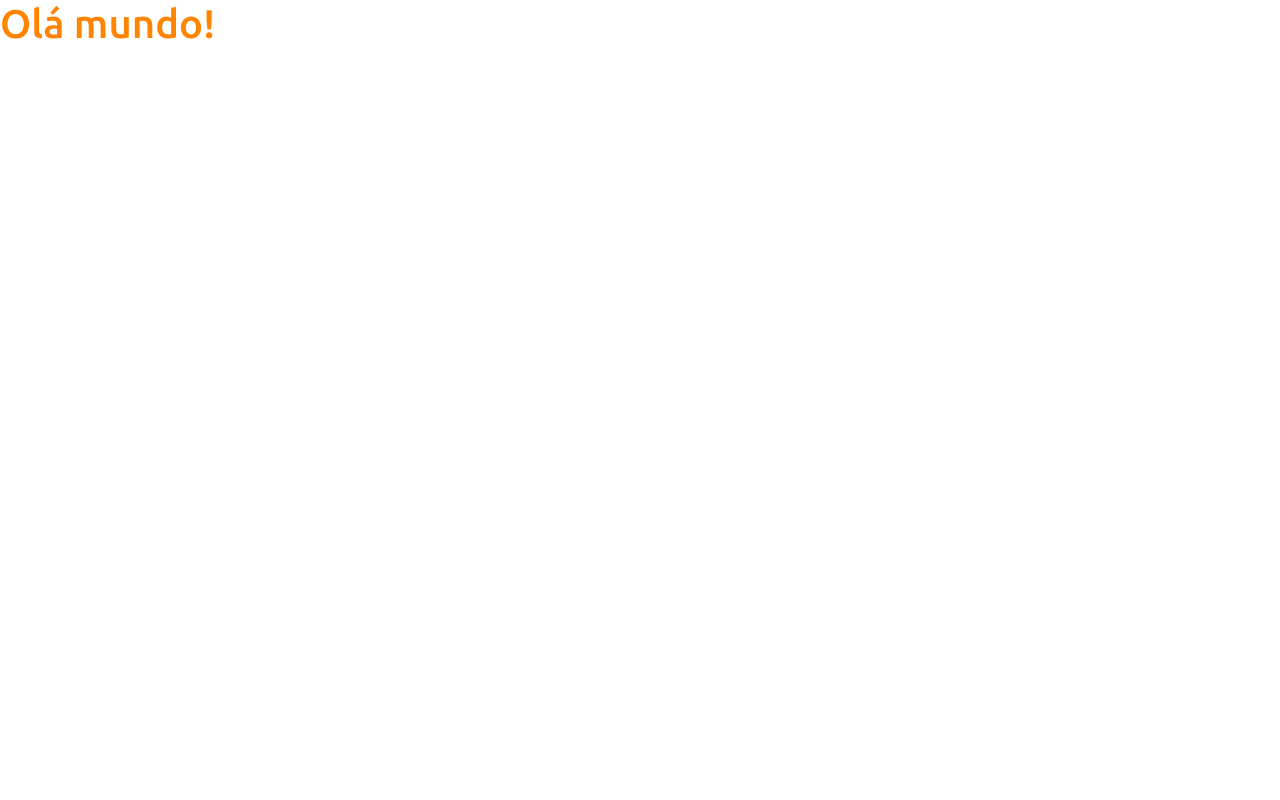
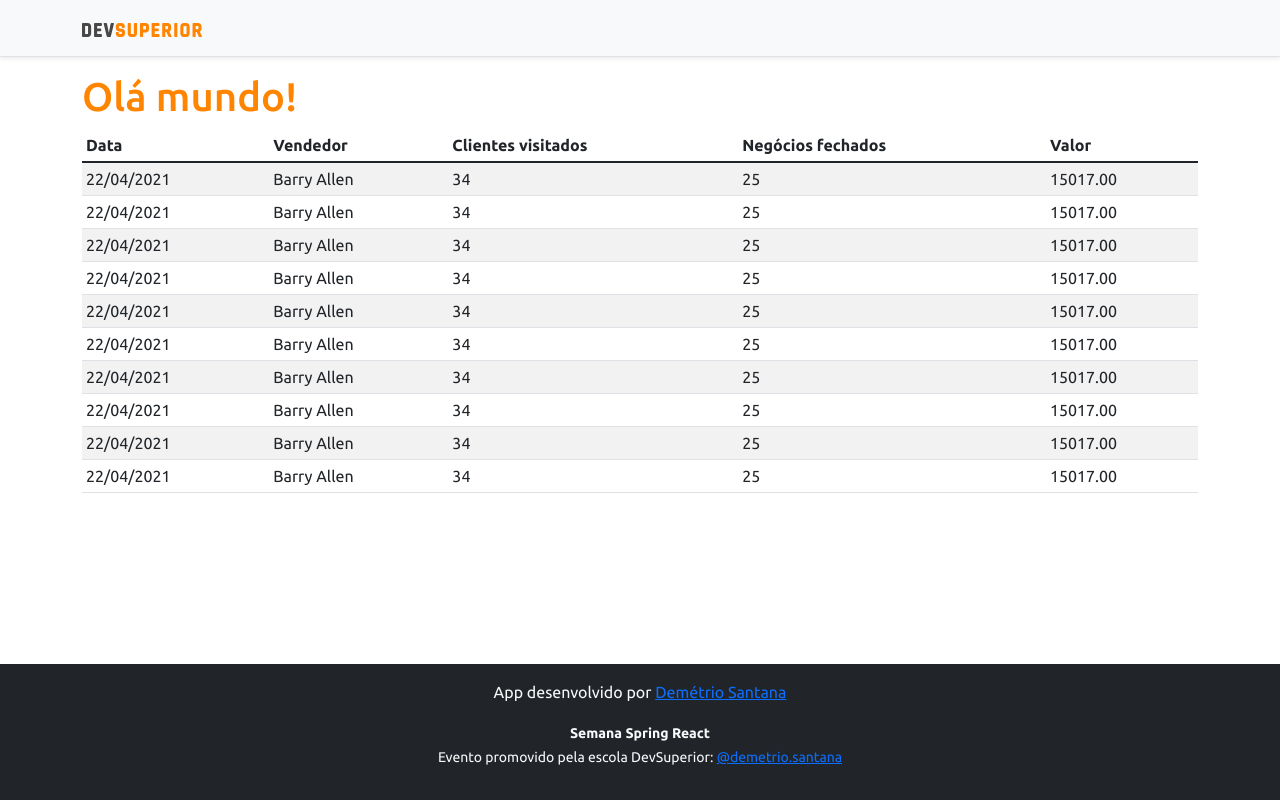
Before and after one commit to DemetrioSantana/projeto-react-spring-para-estudo, a React (Create React App) app in the folder frontend/: page / in a window 1280 px wide. Built offline with nearby package versions, Linux system fonts and the light colour scheme.

Commit message:
Adicionando os navbar, footer e datatable com dados estáticos

```diff
--- a/frontend/src/App.tsx
+++ b/frontend/src/App.tsx
@@ -1,10 +1,18 @@
+import DataTable from "components/DataTable";
+import Footer from "components/Footer";
+import NavBar from "components/NavBar";
 
 
 function App() {
   return (
-    <div>
+      <>
+      <NavBar />
+    <div className="container">
       <h1 className="text-primary">Olá mundo!</h1>
+      <DataTable />
     </div>
+      <Footer />
+    </>
   );
 }
 
--- /dev/null
+++ b/frontend/src/components/DataTable/index.tsx
@@ -0,0 +1,92 @@
+
+const DataTable = () => {
+    return (
+        <div className="table-responsive">
+        <table className="table table-striped table-sm">
+            <thead>
+                <tr>
+                    <th>Data</th>
+                    <th>Vendedor</th>
+                    <th>Clientes visitados</th>
+                    <th>Negócios fechados</th>
+                    <th>Valor</th>
+                </tr>
+            </thead>
+            <tbody>
+                <tr>
+                    <td>22/04/2021</td>
+                    <td>Barry Allen</td>
+                    <td>34</td>
+                    <td>25</td>
+                    <td>15017.00</td>
+                </tr>
+                <tr>
+                    <td>22/04/2021</td>
+                    <td>Barry Allen</td>
+                    <td>34</td>
+                    <td>25</td>
+                    <td>15017.00</td>
+                </tr>
+                <tr>
+                    <td>22/04/2021</td>
+                    <td>Barry Allen</td>
+                    <td>34</td>
+                    <td>25</td>
+                    <td>15017.00</td>
+                </tr>
+                <tr>
+                    <td>22/04/2021</td>
+                    <td>Barry Allen</td>
+                    <td>34</td>
+                    <td>25</td>
+                    <td>15017.00</td>
+                </tr>
+                <tr>
+                    <td>22/04/2021</td>
+                    <td>Barry Allen</td>
+                    <td>34</td>
+                    <td>25</td>
+                    <td>15017.00</td>
+                </tr>
+                <tr>
+                    <td>22/04/2021</td>
+                    <td>Barry Allen</td>
+                    <td>34</td>
+                    <td>25</td>
+                    <td>15017.00</td>
+                </tr>
+                <tr>
+                    <td>22/04/2021</td>
+                    <td>Barry Allen</td>
+                    <td>34</td>
+                    <td>25</td>
+                    <td>15017.00</td>
+                </tr>
+                <tr>
+                    <td>22/04/2021</td>
+                    <td>Barry Allen</td>
+                    <td>34</td>
+                    <td>25</td>
+                    <td>15017.00</td>
+                </tr>
+                <tr>
+                    <td>22/04/2021</td>
+                    <td>Barry Allen</td>
+                    <td>34</td>
+                    <td>25</td>
+                    <td>15017.00</td>
+                </tr>
+                <tr>
+                    <td>22/04/2021</td>
+                    <td>Barry Allen</td>
+                    <td>34</td>
+                    <td>25</td>
+                    <td>15017.00</td>
+                </tr>
+            </tbody>
+        </table>
+    </div>
+    );
+  }
+
+  export default DataTable;
--- /dev/null
+++ b/frontend/src/components/Footer/index.tsx
@@ -0,0 +1,14 @@
+
+const Footer = () => {
+    return (
+        <footer className="footer mt-auto py-3 bg-dark">
+  <div className="container">
+    <p className="text-light">App desenvolvido por <a href="https://github.com/DemetrioSantana" target="_blank" rel="noreferrer">Demétrio Santana</a></p>
+    <p className="text-light"><small><strong>Semana Spring React</strong><br/>
+      Evento promovido pela escola DevSuperior: <a href="https://instagram.com/demetrio.santana" target="_blank" rel="noreferrer">@demetrio.santana</a></small></p>
+  </div>
+</footer>
+    );
+  }
+
+  export default Footer;
--- /dev/null
+++ b/frontend/src/components/NavBar/index.tsx
@@ -0,0 +1,15 @@
+import ImgDsDark from 'assets/img/ds-dark.svg';
+
+const NavBar = () => {
+    return (
+        <div className="d-flex flex-column flex-md-row align-items-center p-3 px-md-4 mb-3 bg-light border-bottom shadow-sm">
+        <div className="container">
+          <nav className="my-2 my-md-0 mr-md-3">
+            <img src={ImgDsDark} alt="DevSuperior" width="120" />
+          </nav>
+        </div>
+      </div>
+    );
+  }
+
+  export default NavBar;
```
Also changed, not shown: frontend/src/assets/img/avatar.png (added), frontend/src/assets/img/ds-dark.svg (added).
